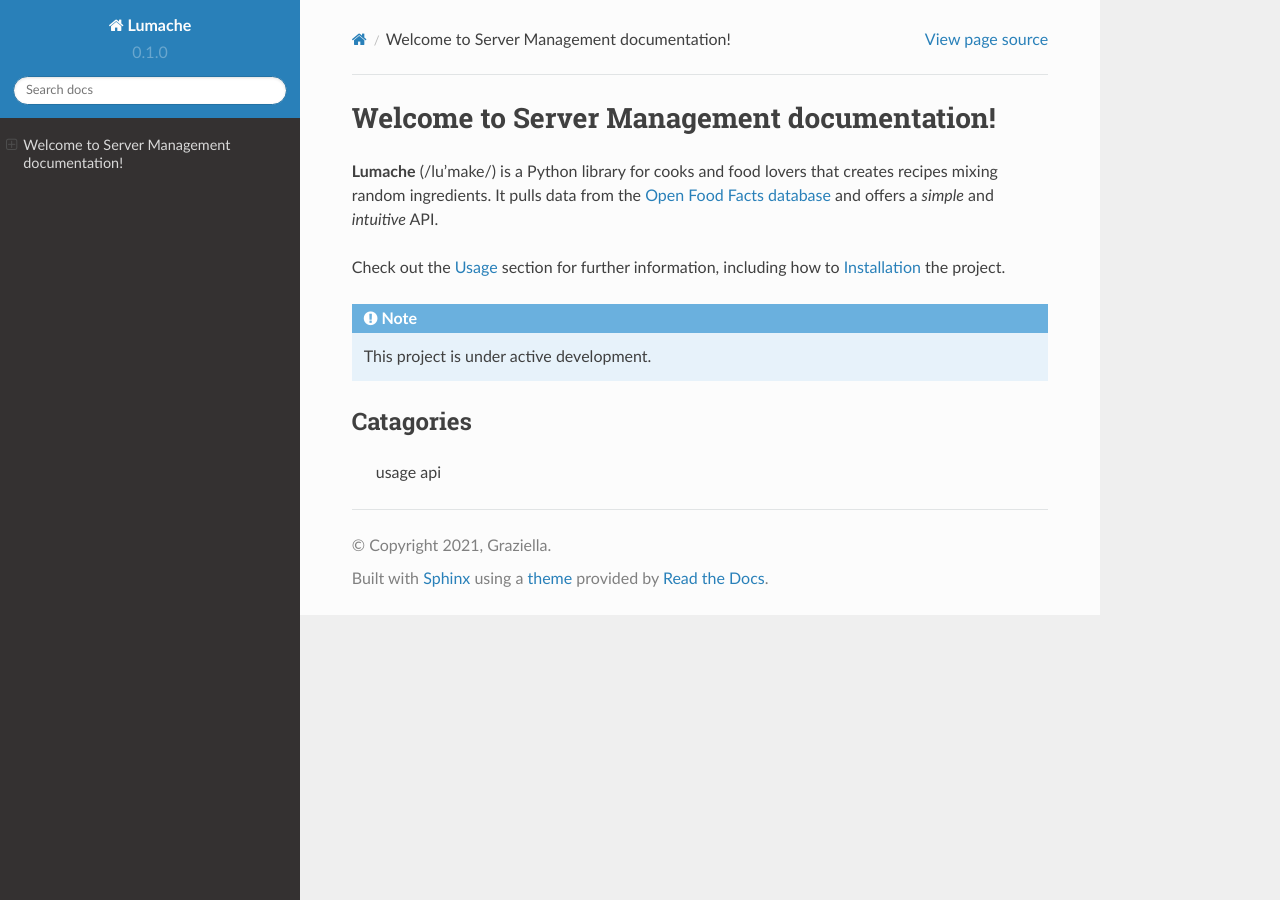
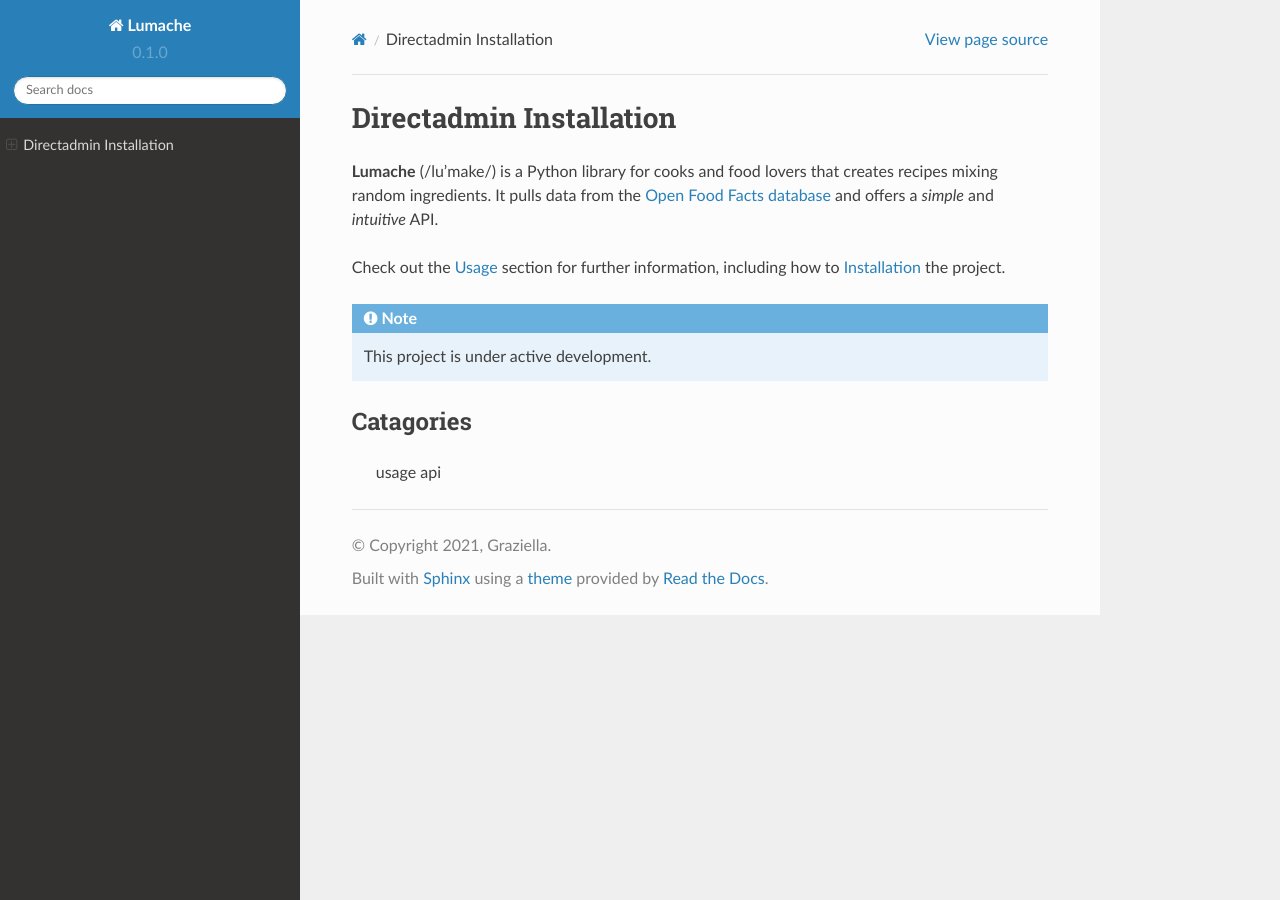
Before and after one commit to payrequestio/server-management, a Sphinx documentation site: the page built from docs/source/Directadmin-installation.rst, in a window 1280 px wide. Built offline with Sphinx 7.4.7 and the Read the Docs theme 2.0.0, drawn with Linux system fonts in a browser that asks for light colours.

Commit message:
Update Directadmin-installation.rst

```diff
--- a/docs/source/Directadmin-installation.rst
+++ b/docs/source/Directadmin-installation.rst
@@ -1,4 +1,4 @@
-Welcome to Server Management documentation!
+Directadmin Installation
 ===================================
 
 **Lumache** (/lu'make/) is a Python library for cooks and food lovers
```
